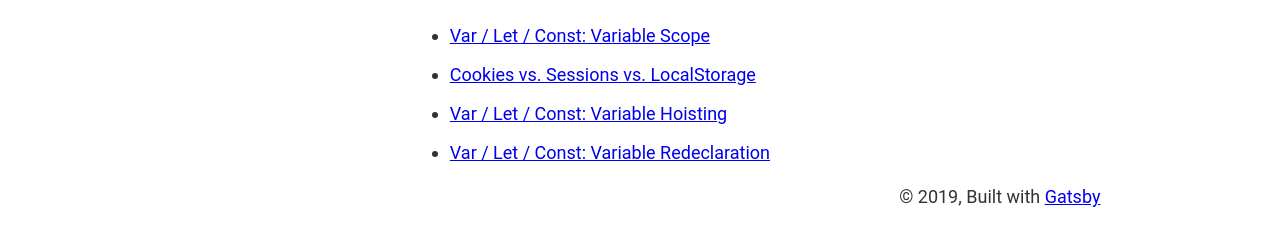
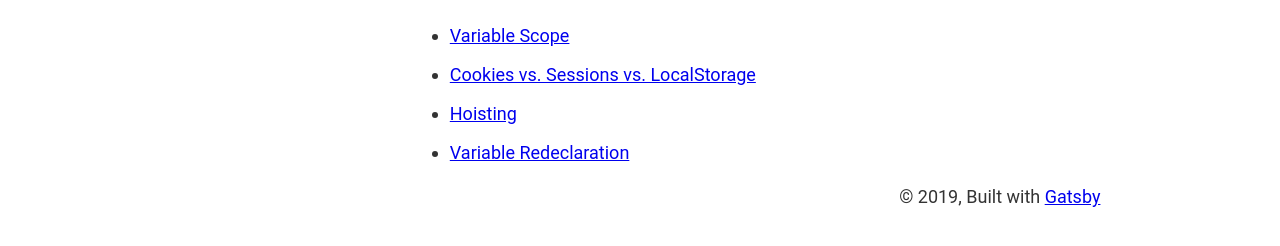
Before and after one commit to anthonyzamarro/az_blog, a Gatsby site: page / in a window 1280 px wide. Shown: the part 174-420 px from the top of the page. Built offline with nearby package versions, Linux system fonts and the light colour scheme; Gatsby itself is replaced by a stand-in of ours.

Commit message:
update file and blog names and paths

````diff
--- a/src/pages/2019-03-06-first-blog/index.md
+++ b/src/pages/2019-03-06-variable-redeclaration/index.md
@@ -1,6 +1,6 @@
 ---
-path: '/first-post'
-title: 'Var / Let / Const: Variable Redeclaration'
+path: '/variable-redeclaration'
+title: 'Variable Redeclaration'
 published: true
 author: 'Anthony'
 date: '2019-03-06'
--- a/src/pages/2019-03-07-second-blog/index.md
+++ b/src/pages/2019-03-07-hoisting/index.md
@@ -1,14 +1,14 @@
 ---
-path: '/second-post'
-title: 'Var / Let / Const: Variable Hoisting'
+path: '/hoisting'
+title: 'Hoisting'
 published: true
 author: 'Anthony'
 date: '2019-03-07'
 ---
 
-# Variable Hoisting
+# Hoisting
 
-When you declare variables or functions and then run your program, the JavaScript Engine brings all of those declarations to the top of your file for some un-godforesaken reason. This can cause big problems:
+When you declare variables or functions and then run your program, the JavaScript Engine brings all of those declarations to the top of your file for some godforesaken reason. This can cause big problems:
 ```
 console.log(k); // undefined
 
--- a/src/pages/2019-03-09-third-blog/index.md
+++ b/src/pages/2019-03-09-variable-scope/index.md
@@ -1,13 +1,13 @@
 ---
-path: '/third-post'
-title: 'Var / Let / Const: Variable Scope'
+path: '/variable-scope'
+title: 'Variable Scope'
 published: true
 author: 'Anthony'
 date: '2019-03-09'
 ---
 
 
-In previous versions of JavaScript, using `var` led peculiar situations in the context of scope. Now with `let` and `const` released in ES6 there are new dynamics involved with scoping in JavaScript.
+In previous versions of JavaScript, using `var` led to peculiar situations in the context of scope. Now with `let` and `const` released in ES6 there are new dynamics involved with scoping in JavaScript.
 
 ## Variable Scope
 
````
Also changed, not shown: src/pages/2019-04-27-cookie-session-localstorage/index.md (renamed from src/pages/2019-04-27-browser-storage/index.md).
